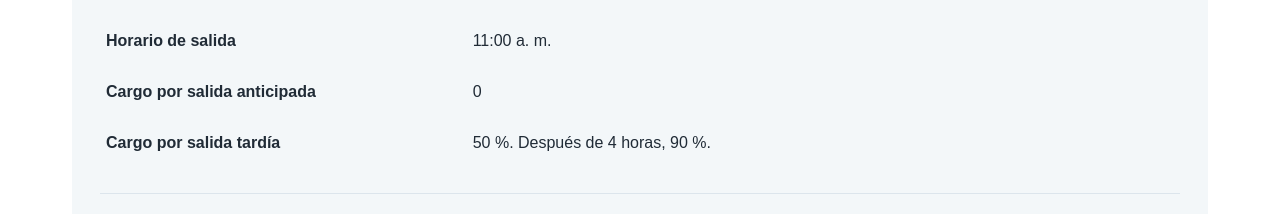
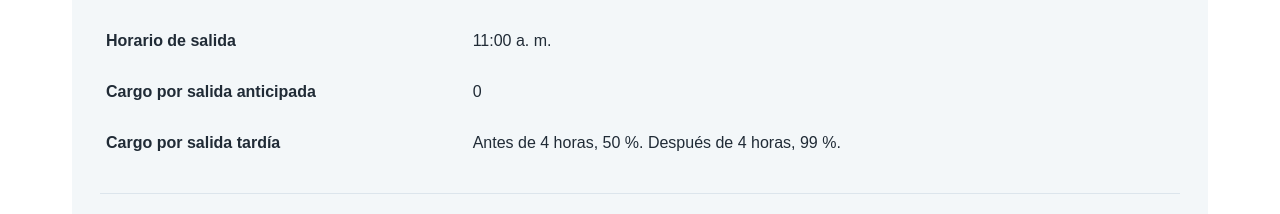
Before and after one commit to camilogomez17/hotelBlueThree, a Next.js app: page /politicas in a window 1280 px wide. Shown: the part 3582-3796 px from the top of the page. Built offline with nearby package versions, Linux system fonts and the light colour scheme; no server answers.

Commit message:
Update late checkout fee thresholds

```diff
--- a/app/components/AdditionalPolicies.tsx
+++ b/app/components/AdditionalPolicies.tsx
@@ -34,7 +34,7 @@ export default function AdditionalPolicies({ language }: { language: "es" | "en"
               <div><dt>{es ? "Horario de entrada" : "Check-in time"}</dt><dd>{es ? "2:00 p. m." : "2:00 p.m."}</dd></div>
               <div><dt>{es ? "Horario de salida" : "Check-out time"}</dt><dd>{es ? "11:00 a. m." : "11:00 a.m."}</dd></div>
               <div><dt>{es ? "Cargo por salida anticipada" : "Early checkout fee"}</dt><dd>0</dd></div>
-              <div><dt>{es ? "Cargo por salida tardía" : "Late checkout fee"}</dt><dd>{es ? "50 %. Después de 4 horas, 90 %." : "50%. After 4 hours, 90%."}</dd></div>
+              <div><dt>{es ? "Cargo por salida tardía" : "Late checkout fee"}</dt><dd>{es ? "Antes de 4 horas, 50 %. Después de 4 horas, 99 %." : "Before 4 hours, 50%. After 4 hours, 99%."}</dd></div>
             </dl>
           </div>
         </details>
```
